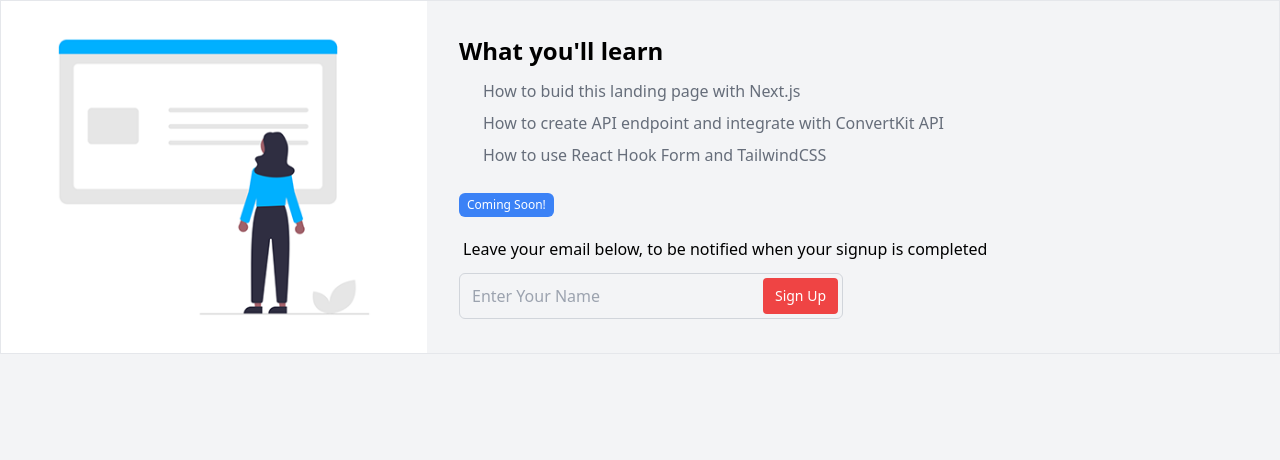
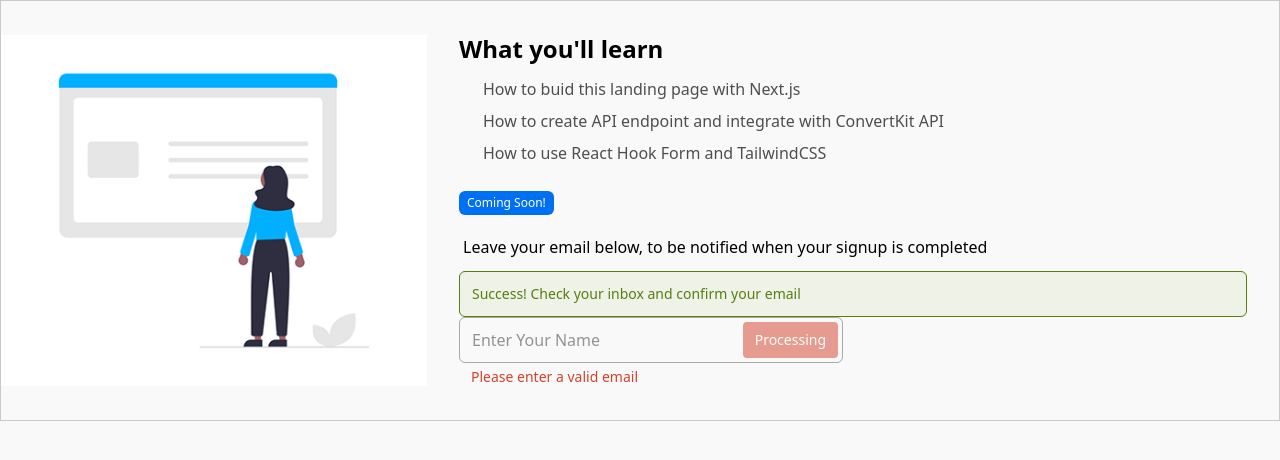
Before and after one commit to andrewstepanets/nextjs-sandbox, a Next.js app: page /components/Hero in a window 1280 px wide. Shown: the top 460 px of the page. Built offline with nearby package versions, Linux system fonts and the light colour scheme; some icons are missing.

Commit message:
Created Signup Component

```diff
--- a/package.json
+++ b/package.json
@@ -9,6 +9,7 @@
   },
   "dependencies": {
     "autoprefixer": "^10.1.0",
+    "classnames": "^2.2.6",
     "next": "10.0.3",
     "postcss": "^8.2.1",
     "react": "17.0.1",
--- a/src/pages/components/Hero.js
+++ b/src/pages/components/Hero.js
@@ -16,9 +16,9 @@ const CommingSoonBadge = () => (
 const Hero = () => {
     return (
         <div className='border border-gray-200 md:flex md:flex-row'>
-            <div className='bg-gray-100 text-center self-center md:w-1/3'>
+            <div className='bg-gray-100 text-center flex md:w-1/3'>
                 <img
-                    className='mx-auto'
+                    className='mx-auto object-contain'
                     src='/assets/img_subscription-cover.png'
                     alt='Cover image'
                 />
--- a/src/pages/components/SignupForm.js
+++ b/src/pages/components/SignupForm.js
@@ -1,21 +1,54 @@
+import classNames from 'classnames';
 
+const ErrorMessage = ({ message }) => (
+    <p className="text-sm px-3 mt-1 text-red-500 inline-block">
+        {message}
+    </p>
+)
+const SuccessMessage = () => (
+    <p className="text-sm p-3 bg-green-100 border rounded-md border-success text-success">
+        Success! Check your inbox and confirm your email
+    </p>
+)
 const SignupForm = ({ title }) => {
+
+
+    const isLoading = true;
+
+    const formClass = classNames({
+        "flex items-center border rounded-md border-gray-300 p-1 focus-within:border-blue-500 focus-within:ring-4": true,
+        "bg-gray-100 border-gray-100": isLoading
+    })
+
+    const inputClass = classNames({
+        "appearance-none bg-transparent border-none w-full text-gray-700 mr-3 py-1 px-2 leading-tight focus:outline-none": true,
+        "opacity-50 cursor-not-allowed": isLoading
+    })
+
+    const btnClass = classNames({
+        "flex-shrink-0 bg-red-500 hover:bg-red-600 border-red-500 hover:border-red-600 text-sm border-4 text-white py-1 px-2 rounded": true,
+        "opacity-50 cursor-not-allowed": isLoading
+    })
+
     return (
         <div>
             <p className="p-1 mb-2">{title}</p>
+            <SuccessMessage />
             <form className="max-w-sm">
-                <div className="flex items-center border rounded-md border-gray-300 p-1 focus-within:border-blue-500 focus-within:ring-4">
+                <div className={formClass}>
                     <input
-                        className="appearance-none bg-transparent border-none w-full text-gray-700 mr-3 py-1 px-2 leading-tight focus:outline-none"
+                        className={inputClass}
+                        disabled={isLoading}
                         type="text"
                         placeholder="Enter Your Name"
                         aria-label="Full name"
                     />
 
-                    <button className="flex-shrink-0 bg-red-500 hover:bg-red-600 border-red-500 hover:border-red-600 text-sm border-4 text-white py-1 px-2 rounded" type="submit">
-                        Sign Up
+                    <button className={btnClass} disabled={isLoading} type="submit">
+                        {!isLoading ? "Sign Up" : "Processing"}
                     </button>
                 </div>
+                <ErrorMessage message="Please enter a valid email" />
             </form>
         </div>
     )
--- a/tailwind.config.js
+++ b/tailwind.config.js
@@ -3,6 +3,7 @@ module.exports = {
   darkMode: false, // or 'media' or 'class'
   theme: {
     extend: {
+      colors: {
         primaryGray: "#f1f1f1",
         twitter: "#55acee",
         facebook: "#3b5998",
@@ -60,6 +61,7 @@ module.exports = {
         },
       },
     },
+  },
   variants: {
     extend: {},
   },
```
Lines whose indentation alone changed are shown as unchanged.
